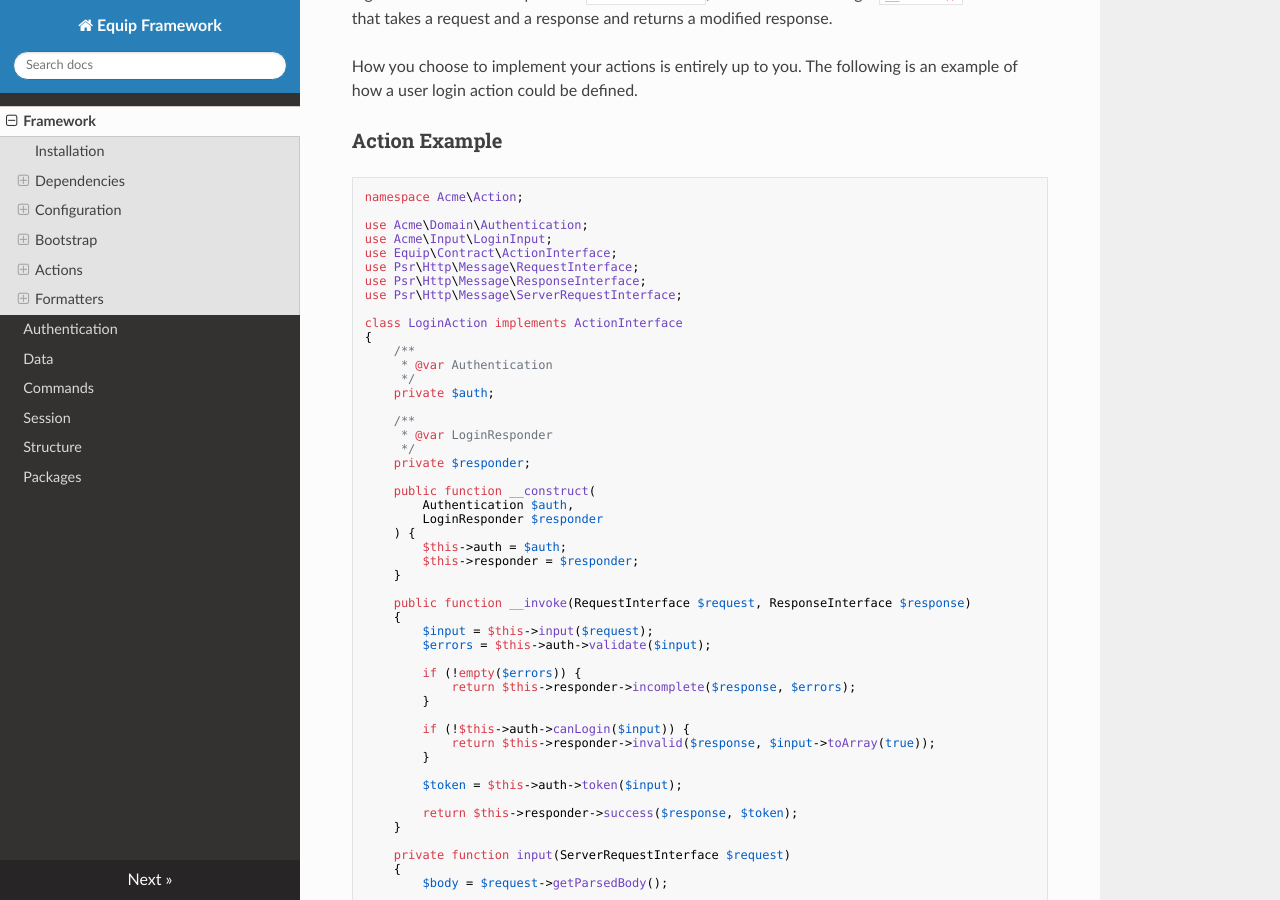
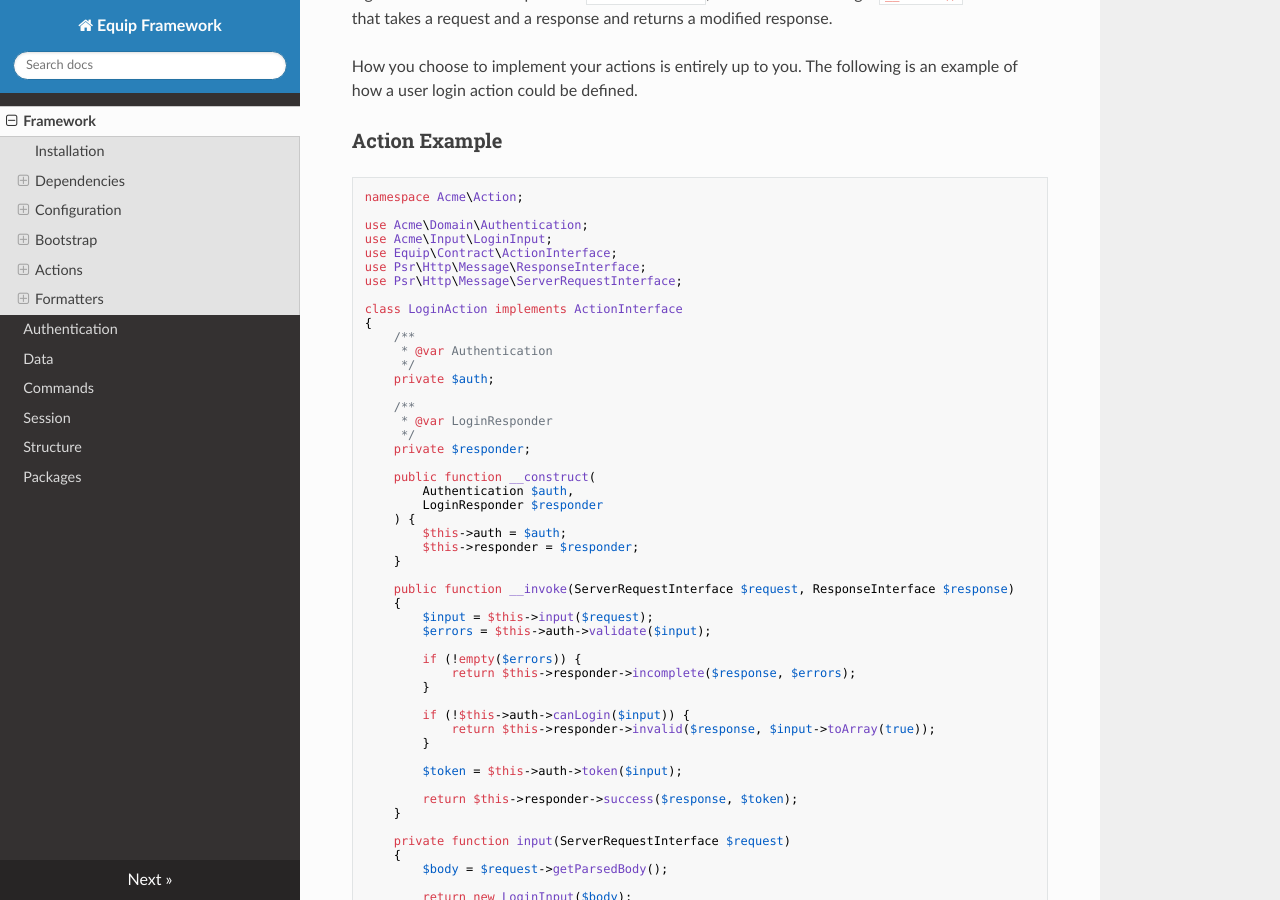
Before and after one commit to equip/framework, an MkDocs documentation site: the page built from docs/index.md, in a window 1280 px wide and 900 px high, scrolled down 8806 px. Built offline with MkDocs 1.6.1, drawn with Linux system fonts in a browser that asks for light colours; nearby versions of some CDN libraries; old or Windows-style settings are respelled for this version of MkDocs.

Commit message:
Make ActionInterface use ServerRequestInterface
Although ActionHandler deals exclusively with ServerRequestInterface
instead of RequestInterface, ActionInterface used just
RequestInterface. This made it impossible for actions to use the
helpful features that ServerRequestInterface offers.

In particular, this bug actually rendered the example Action code in
the docs incorrect, because the variable $request (of type
RequestInterface) was passed as a parameter to input(), which expected
ServerRequestInterface.

```diff
--- a/docs/index.md
+++ b/docs/index.md
@@ -378,7 +378,6 @@ namespace Acme\Action;
 use Acme\Domain\Authentication;
 use Acme\Input\LoginInput;
 use Equip\Contract\ActionInterface;
-use Psr\Http\Message\RequestInterface;
 use Psr\Http\Message\ResponseInterface;
 use Psr\Http\Message\ServerRequestInterface;
 
@@ -402,7 +401,7 @@ class LoginAction implements ActionInterface
         $this->responder = $responder;
     }
 
-    public function __invoke(RequestInterface $request, ResponseInterface $response)
+    public function __invoke(ServerRequestInterface $request, ResponseInterface $response)
     {
         $input = $this->input($request);
         $errors = $this->auth->validate($input);
```
Also changed, not shown: 1 other file.
